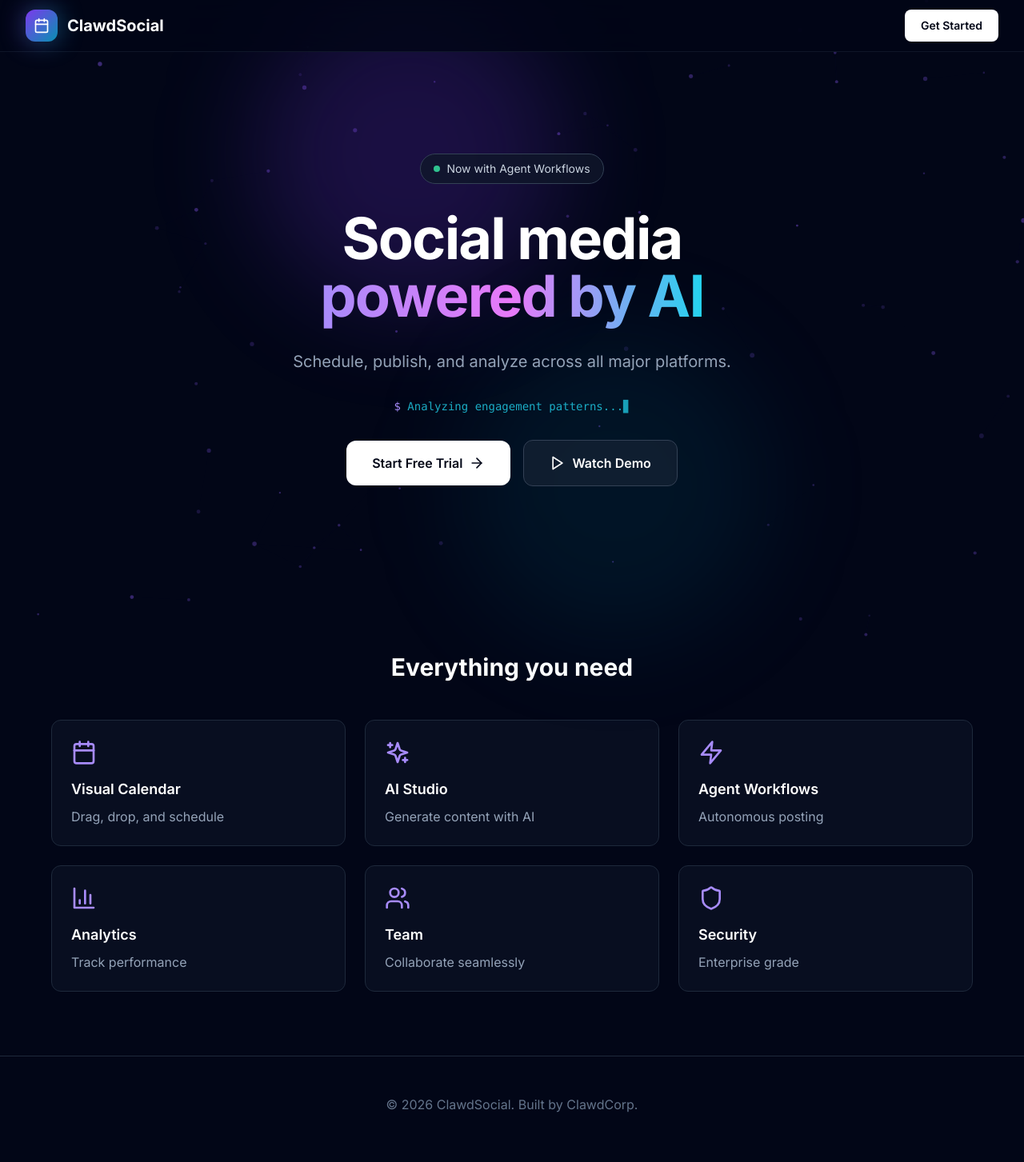
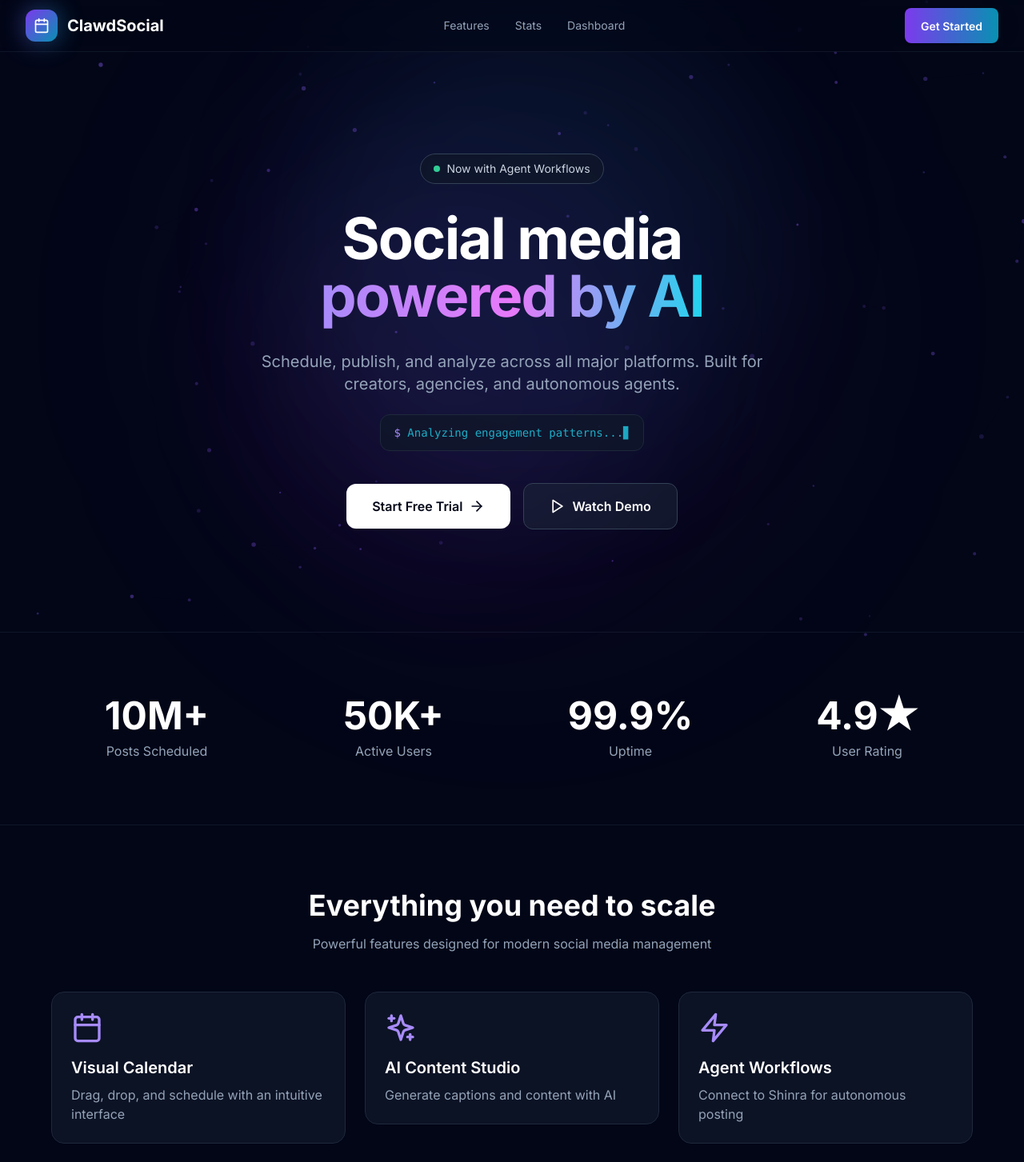
Before and after one commit to xfactortatiana-agent/clawdsocial, a Next.js app: page / in a window 1280 px wide. Shown: the top 1453 px of the page at 80% size. Built offline with nearby package versions, Linux system fonts and the light colour scheme.

Commit message:
Add scroll animations, glow cards, animated counters - full Jace.ai aesthetic

```diff
--- a/src/app/page.tsx
+++ b/src/app/page.tsx
@@ -2,19 +2,42 @@ import Link from "next/link";
 import { Calendar, Sparkles, Zap, BarChart3, Users, Shield, ArrowRight, Play } from "lucide-react";
 import { ParticleBackground } from "@/components/effects/ParticleBackground";
 import { TerminalText } from "@/components/effects/TerminalText";
+import { ScrollReveal } from "@/components/effects/ScrollReveal";
+import { GlowCard } from "@/components/effects/GlowCard";
+import { AnimatedCounter } from "@/components/effects/AnimatedCounter";
+
+const features = [
+  { icon: Calendar, title: "Visual Calendar", desc: "Drag, drop, and schedule with an intuitive interface", color: "from-violet-500/20 to-purple-500/20" },
+  { icon: Sparkles, title: "AI Content Studio", desc: "Generate captions and content with AI", color: "from-fuchsia-500/20 to-pink-500/20" },
+  { icon: Zap, title: "Agent Workflows", desc: "Connect to Shinra for autonomous posting", color: "from-cyan-500/20 to-blue-500/20" },
+  { icon: BarChart3, title: "Predictive Analytics", desc: "Know what works before you post", color: "from-emerald-500/20 to-teal-500/20" },
+  { icon: Users, title: "Team Collaboration", desc: "Approval workflows and permissions", color: "from-amber-500/20 to-orange-500/20" },
+  { icon: Shield, title: "Enterprise Security", desc: "SOC 2 compliant with audit logs", color: "from-rose-500/20 to-red-500/20" },
+];
+
+const stats = [
+  { value: 10, suffix: "M+", label: "Posts Scheduled" },
+  { value: 50, suffix: "K+", label: "Active Users" },
+  { value: 99, suffix: ".9%", label: "Uptime" },
+  { value: 4, suffix: ".9★", label: "User Rating" },
+];
 
 export default function Home() {
   return (
     <div className="min-h-screen bg-slate-950 relative overflow-hidden">
       <ParticleBackground />
-      <div className="fixed top-0 left-1/4 w-96 h-96 bg-violet-600/20 rounded-full blur-3xl pointer-events-none" />
-      <div className="fixed bottom-0 right-1/4 w-96 h-96 bg-cyan-600/10 rounded-full blur-3xl pointer-events-none" />
 
-      <nav className="fixed top-0 left-0 right-0 z-50 bg-slate-950/80 backdrop-blur-xl border-b border-slate-800/50">
+      {/* Floating Orbs */}
+      <div className="fixed top-1/4 left-1/4 w-[500px] h-[500px] bg-violet-600/10 rounded-full blur-[100px] pointer-events-none animate-pulse" />
+      <div className="fixed bottom-1/4 right-1/4 w-[600px] h-[600px] bg-cyan-600/10 rounded-full blur-[100px] pointer-events-none animate-pulse" style={{ animationDelay: '2s' }} />
+      <div className="fixed top-1/2 left-1/2 -translate-x-1/2 -translate-y-1/2 w-[800px] h-[800px] bg-fuchsia-600/5 rounded-full blur-[120px] pointer-events-none" />
+
+      {/* Navigation */}
+      <nav className="fixed top-0 left-0 right-0 z-50 bg-slate-950/50 backdrop-blur-2xl border-b border-slate-800/50">
         <div className="max-w-7xl mx-auto px-4 sm:px-6 lg:px-8 h-16 flex items-center justify-between">
-          <Link href="/" className="flex items-center gap-3">
+          <Link href="/" className="flex items-center gap-3 group">
             <div className="relative">
-              <div className="absolute inset-0 bg-gradient-to-r from-violet-500 to-cyan-500 rounded-xl blur-lg opacity-50" />
+              <div className="absolute inset-0 bg-gradient-to-r from-violet-500 to-cyan-500 rounded-xl blur-lg opacity-50 group-hover:opacity-100 transition-opacity" />
               <div className="relative w-10 h-10 bg-gradient-to-br from-violet-600 to-cyan-600 rounded-xl flex items-center justify-center">
                 <Calendar className="w-5 h-5 text-white" />
               </div>
@@ -22,72 +45,123 @@ export default function Home() {
             <span className="font-bold text-xl text-white">ClawdSocial</span>
           </Link>
 
-          <div className="flex items-center gap-4">
-            <Link href="/dashboard" className="px-5 py-2.5 bg-white text-slate-950 rounded-lg text-sm font-semibold hover:bg-slate-200 transition-colors">
-              Get Started
+          <div className="hidden md:flex items-center gap-8">
+            <Link href="#features" className="text-sm text-slate-400 hover:text-white transition-colors">Features</Link>
+            <Link href="#stats" className="text-sm text-slate-400 hover:text-white transition-colors">Stats</Link>
+            <Link href="/dashboard" className="text-sm text-slate-400 hover:text-white transition-colors">Dashboard</Link>
+          </div>
+
+          <Link href="/dashboard" className="group relative px-5 py-2.5 overflow-hidden rounded-lg">
+            <div className="absolute inset-0 bg-gradient-to-r from-violet-600 to-cyan-600 transition-transform group-hover:scale-105" />
+            <span className="relative text-white text-sm font-semibold">Get Started</span>
           </Link>
-          </div>
         </div>
       </nav>
 
+      {/* Hero */}
       <section className="relative pt-32 pb-20 lg:pt-48 lg:pb-32">
         <div className="max-w-7xl mx-auto px-4 sm:px-6 lg:px-8">
           <div className="text-center max-w-4xl mx-auto">
+            <ScrollReveal>
               <div className="inline-flex items-center gap-2 px-4 py-2 rounded-full bg-slate-900/80 border border-slate-700 mb-8">
                 <span className="flex h-2 w-2 rounded-full bg-emerald-400 animate-pulse" />
                 <span className="text-sm text-slate-300">Now with Agent Workflows</span>
               </div>
+            </ScrollReveal>
 
+            <ScrollReveal delay={100}>
               <h1 className="text-5xl sm:text-6xl lg:text-7xl font-bold tracking-tight mb-8">
                 <span className="text-white">Social media</span>
                 <br />
                 <span className="bg-clip-text text-transparent bg-gradient-to-r from-violet-400 via-fuchsia-400 to-cyan-400">powered by AI</span>
               </h1>
+            </ScrollReveal>
 
-            <p className="text-xl text-slate-400 mb-8 max-w-2xl mx-auto">
+            <ScrollReveal delay={200}>
+              <p className="text-xl text-slate-400 mb-6 max-w-2xl mx-auto">
                 Schedule, publish, and analyze across all major platforms.
+                Built for creators, agencies, and autonomous agents.
               </p>
+            </ScrollReveal>
 
-            <div className="flex justify-center mb-8">
+            <ScrollReveal delay={300}>
+              <div className="flex justify-center mb-10">
+                <div className="px-4 py-3 bg-slate-900/80 border border-slate-800 rounded-xl">
                   <TerminalText />
                 </div>
+              </div>
+            </ScrollReveal>
 
+            <ScrollReveal delay={400}>
               <div className="flex items-center justify-center gap-4">
                 <Link href="/dashboard" className="group px-8 py-4 bg-white text-slate-950 rounded-xl font-semibold flex items-center gap-2 hover:bg-slate-200 transition-all">
                   Start Free Trial
                   <ArrowRight className="w-5 h-5 group-hover:translate-x-1 transition-transform" />
                 </Link>
-              <button className="px-8 py-4 bg-slate-800/50 text-white rounded-xl font-semibold flex items-center gap-2 hover:bg-slate-800 transition-all border border-slate-700">
-                <Play className="w-5 h-5" /> Watch Demo
+                <button className="group px-8 py-4 bg-slate-800/50 text-white rounded-xl font-semibold flex items-center gap-2 hover:bg-slate-800 transition-all border border-slate-700">
+                  <Play className="w-5 h-5 group-hover:scale-110 transition-transform" /> Watch Demo
                 </button>
               </div>
+            </ScrollReveal>
           </div>
         </div>
       </section>
 
-      <section className="py-20 px-4">
+      {/* Stats */}
+      <section id="stats" className="py-20 px-4 border-y border-slate-800/50">
         <div className="max-w-6xl mx-auto">
-          <h2 className="text-3xl font-bold text-center text-white mb-12">Everything you need</h2>
-          <div className="grid md:grid-cols-3 gap-6">
-            {[
-              { icon: Calendar, title: "Visual Calendar", desc: "Drag, drop, and schedule" },
-              { icon: Sparkles, title: "AI Studio", desc: "Generate content with AI" },
-              { icon: Zap, title: "Agent Workflows", desc: "Autonomous posting" },
-              { icon: BarChart3, title: "Analytics", desc: "Track performance" },
-              { icon: Users, title: "Team", desc: "Collaborate seamlessly" },
-              { icon: Shield, title: "Security", desc: "Enterprise grade" },
-            ].map((f) => (
-              <div key={f.title} className="p-6 bg-slate-900/50 border border-slate-800 rounded-xl hover:bg-slate-800/50 transition-all">
-                <f.icon className="w-8 h-8 text-violet-400 mb-4" />
-                <h3 className="font-semibold text-white text-lg mb-2">{f.title}</h3>
-                <p className="text-slate-400">{f.desc}</p>
+          <div className="grid grid-cols-2 md:grid-cols-4 gap-8">
+            {stats.map((stat, i) => (
+              <ScrollReveal key={stat.label} delay={i * 100}>
+                <div className="text-center">
+                  <div className="text-4xl md:text-5xl font-bold text-white mb-2">
+                    <AnimatedCounter target={stat.value} suffix={stat.suffix} />
                   </div>
+                  <div className="text-slate-400">{stat.label}</div>
+                </div>
+              </ScrollReveal>
             ))}
           </div>
         </div>
       </section>
 
-      <footer className="py-12 px-4 border-t border-slate-800">
+      {/* Features */}
+      <section id="features" className="py-20 px-4">
+        <div className="max-w-6xl mx-auto">
+          <ScrollReveal>
+            <h2 className="text-3xl md:text-4xl font-bold text-center text-white mb-4">Everything you need to scale</h2>
+            <p className="text-slate-400 text-center max-w-2xl mx-auto mb-12">Powerful features designed for modern social media management</p>
+          </ScrollReveal>
+
+          <div className="grid md:grid-cols-3 gap-6">
+            {features.map((f, i) => (
+              <ScrollReveal key={f.title} delay={i * 100}>
+                <GlowCard glowColor={f.color}>
+                  <f.icon className="w-10 h-10 text-violet-400 mb-4" />
+                  <h3 className="font-semibold text-white text-xl mb-2">{f.title}</h3>
+                  <p className="text-slate-400">{f.desc}</p>
+                </GlowCard>
+              </ScrollReveal>
+            ))}
+          </div>
+        </div>
+      </section>
+
+      {/* CTA */}
+      <section className="py-20 px-4">
+        <ScrollReveal>
+          <div className="max-w-4xl mx-auto text-center p-12 rounded-3xl bg-gradient-to-br from-violet-600/20 via-fuchsia-600/20 to-cyan-600/20 border border-slate-700/50">
+            <h2 className="text-3xl md:text-4xl font-bold text-white mb-4">Ready to transform your social media?</h2>
+            <p className="text-slate-400 mb-8 max-w-xl mx-auto">Join thousands of creators and agencies using ClawdSocial to grow their presence.</p>
+            <Link href="/dashboard" className="inline-flex px-8 py-4 bg-white text-slate-950 rounded-xl font-semibold hover:bg-slate-200 transition-colors">
+              Get Started Free
+            </Link>
+          </div>
+        </ScrollReveal>
+      </section>
+
+      {/* Footer */}
+      <footer className="py-12 px-4 border-t border-slate-800/50">
         <div className="max-w-6xl mx-auto text-center text-slate-500">
           <p>© 2026 ClawdSocial. Built by ClawdCorp.</p>
         </div>
--- /dev/null
+++ b/src/components/effects/AnimatedCounter.tsx
@@ -0,0 +1,28 @@
+"use client";
+
+import { useEffect, useState } from "react";
+
+export function AnimatedCounter({ target, suffix = "" }: { target: number; suffix?: string }) {
+  const [count, setCount] = useState(0);
+
+  useEffect(() => {
+    const duration = 2000;
+    const steps = 60;
+    const increment = target / steps;
+    let current = 0;
+
+    const timer = setInterval(() => {
+      current += increment;
+      if (current >= target) {
+        setCount(target);
+        clearInterval(timer);
+      } else {
+        setCount(Math.floor(current));
+      }
+    }, duration / steps);
+
+    return () => clearInterval(timer);
+  }, [target]);
+
+  return <span>{count.toLocaleString()}{suffix}</span>;
+}
--- /dev/null
+++ b/src/components/effects/GlowCard.tsx
@@ -0,0 +1,21 @@
+"use client";
+
+import { ReactNode } from "react";
+
+interface GlowCardProps {
+  children: ReactNode;
+  className?: string;
+  glowColor?: string;
+}
+
+export function GlowCard({ children, className = "", glowColor = "from-violet-500/20 to-cyan-500/20" }: GlowCardProps) {
+  return (
+    <div className={`group relative ${className}`}>
+      <div className={`absolute -inset-0.5 bg-gradient-to-r ${glowColor} rounded-2xl blur opacity-0 group-hover:opacity-100 transition duration-500`} />
+      <div className="relative h-full bg-slate-900/80 backdrop-blur-xl border border-slate-800 rounded-2xl p-6 overflow-hidden">
+        <div className="absolute inset-0 bg-gradient-to-br from-white/5 to-transparent opacity-0 group-hover:opacity-100 transition-opacity" />
+        <div className="relative z-10">{children}</div>
+      </div>
+    </div>
+  );
+}
--- /dev/null
+++ b/src/components/effects/ScrollReveal.tsx
@@ -0,0 +1,44 @@
+"use client";
+
+import { useEffect, useRef, useState } from "react";
+
+interface ScrollRevealProps {
+  children: React.ReactNode;
+  className?: string;
+  delay?: number;
+}
+
+export function ScrollReveal({ children, className = "", delay = 0 }: ScrollRevealProps) {
+  const [isVisible, setIsVisible] = useState(false);
+  const ref = useRef<HTMLDivElement>(null);
+
+  useEffect(() => {
+    const observer = new IntersectionObserver(
+      ([entry]) => {
+        if (entry.isIntersecting) {
+          setTimeout(() => setIsVisible(true), delay);
+        }
+      },
+      { threshold: 0.1 }
+    );
+
+    if (ref.current) {
+      observer.observe(ref.current);
+    }
+
+    return () => observer.disconnect();
+  }, [delay]);
+
+  return (
+    <div
+      ref={ref}
+      className={`transition-all duration-700 ${
+        isVisible
+          ? "opacity-100 translate-y-0"
+          : "opacity-0 translate-y-8"
+      } ${className}`}
+    >
+      {children}
+    </div>
+  );
+}
```
Lines whose indentation alone changed are shown as unchanged.
